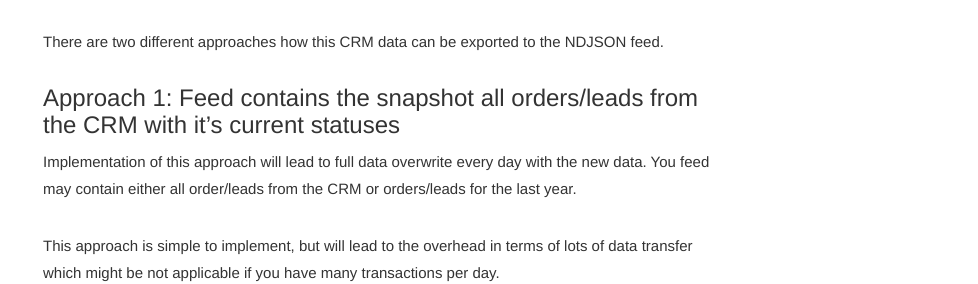
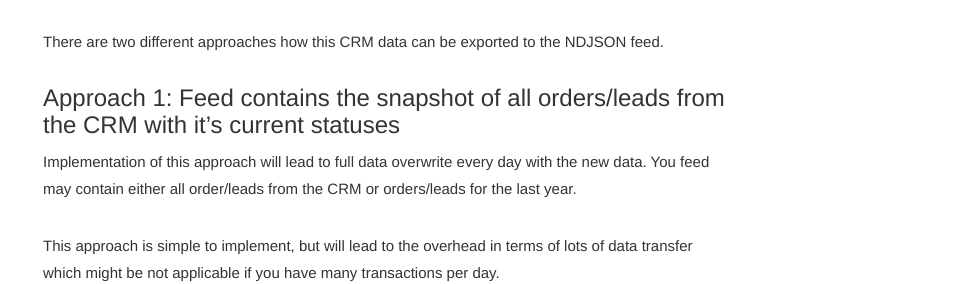
Before and after one commit to segmentstream-com/segmentstream-com.github.io, a Jekyll site: the page built from _docs/guides/json-feed-offline-data-import.md, in a window 1280 px wide and 900 px high, scrolled down 1638 px. Shown: the part 176-460 px from the top of the window, without its empty margins (302-1280 px from the left). Built offline with Jekyll 4.4.1, drawn with Linux system fonts in a browser that asks for light colours; nearby versions of some CDN libraries.

Commit message:
fixed typo

```diff
--- a/_docs/guides/json-feed-offline-data-import.md
+++ b/_docs/guides/json-feed-offline-data-import.md
@@ -62,7 +62,7 @@ Where:
 
 There are two different approaches how this CRM data can be exported to the NDJSON feed.
 
-### <a name="#all-orders"></a> Approach 1: Feed contains the snapshot all orders/leads from the CRM with it's current statuses
+### <a name="#all-orders"></a> Approach 1: Feed contains the snapshot of all orders/leads from the CRM with it's current statuses
 Implementation of this approach will lead to full data overwrite every day with the new data. You feed may contain either all order/leads from the CRM or orders/leads for the last year.
 
 This approach is simple to implement, but will lead to the overhead in terms of lots of data transfer which might be not applicable if you have many transactions per day.
```
